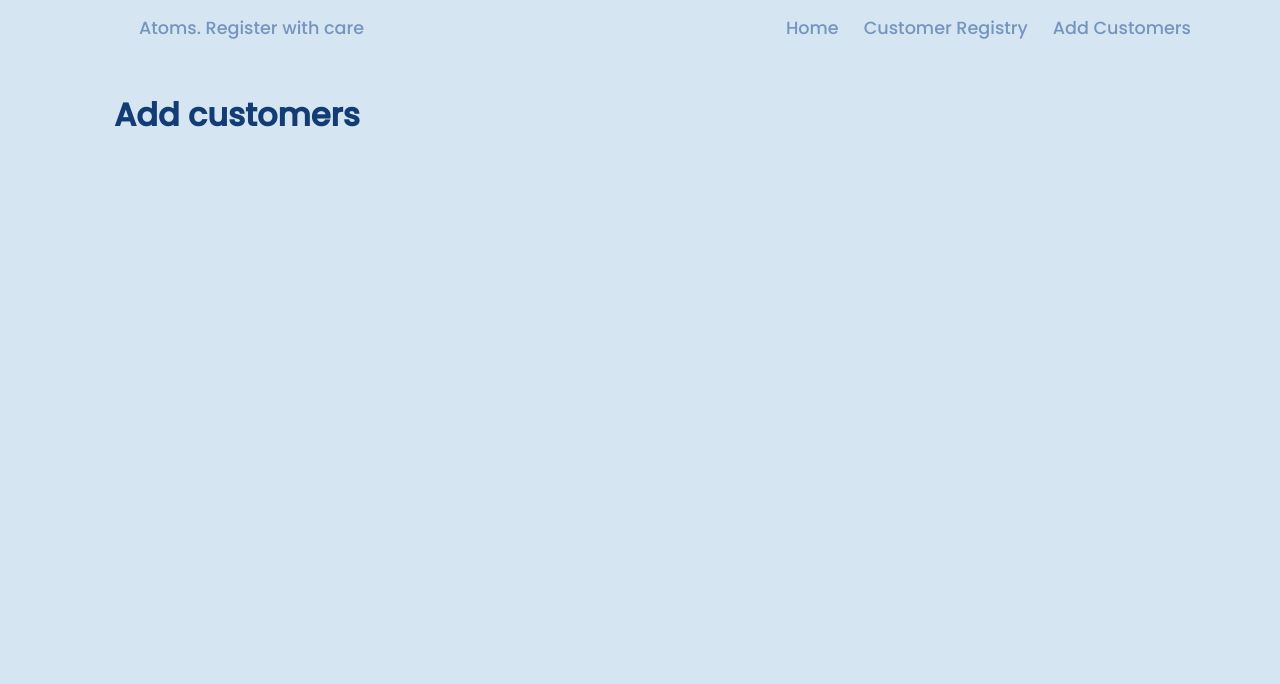
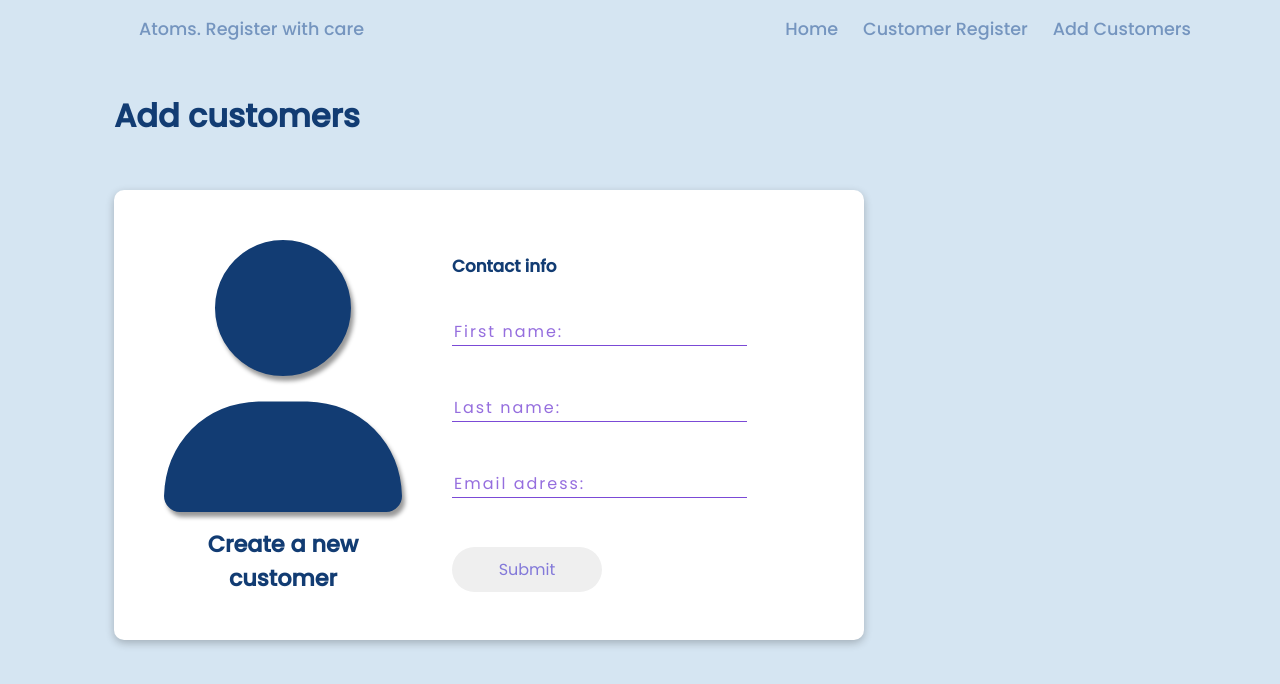
Before and after one commit to Tylerstratford/ReactApp, a React (Create React App) app: page /addcustomers in a window 1280 px wide. Shown: the top 684 px of the page. Built offline with nearby package versions, Linux system fonts and the light colour scheme; some icons are missing.

Commit message:
add customer form added

```diff
--- a/src/Views/AddCustomers.js
+++ b/src/Views/AddCustomers.js
@@ -1,9 +1,11 @@
 import React from 'react'
+import Form from '../components/Form'
 
 const AddCustomers = () => {
     return (
         <div className="containerElements">
             <h1 className="title">Add customers</h1>
+            <Form />
         </div>
     )
 }
--- a/src/Views/ShowCustomers.js
+++ b/src/Views/ShowCustomers.js
@@ -21,7 +21,7 @@ const ShowCustomers = () => {
 
         <div className="containerElements">
             <div className="top">
-                <h1 className="title">Customer Registry</h1>
+                <h1 className="title">Customer Register</h1>
                 <Search />
             </div>
             <div className ="customerGrid">
--- /dev/null
+++ b/src/components/Form.js
@@ -0,0 +1,25 @@
+import React from 'react'
+
+const Form = () => {
+    return (
+        <div className="containerCard">
+            <div className="cardCustomer">
+                <div className="leftCardCustomer">
+                    <i className="fas fa-user customerIconCustomer"></i>
+                    <h2>Create a new customer</h2>
+                    {/* <i className="fad fa-stars customerStar"></i> */}
+                </div>
+                <div className="rightCardCustomer">
+                    <h2>Contact info </h2>
+                    <input className ="search" type="text" placeholder = "First name: " />
+                    <input className = "search" type="text" placeholder = "Last name: "/>
+                    <input className = "search" type="text" placeholder = "Email adress:" />
+                    <input className = "button" id="button" type="submit" placeholder = "submit" />
+                </div>
+
+            </div>
+        </div>
+    )
+}
+
+export default Form
--- a/src/components/Navbar.js
+++ b/src/components/Navbar.js
@@ -10,7 +10,7 @@ const Navbar = () => {
             </div>
             <div className="navbar-right">
                 <NavLink className = "navLinks" to="/Home">Home</NavLink>
-                <NavLink className = "navLinks" to="/ShowCustomers">Customer Registry</NavLink>
+                <NavLink className = "navLinks" to="/ShowCustomers">Customer Register</NavLink>
                 <NavLink className = "navLinks" to="/AddCustomers">Add Customers</NavLink>
             </div>
         </nav>
--- a/src/index.css
+++ b/src/index.css
@@ -11,7 +11,6 @@ body {
   margin: 0;
 }
 
-
 .navbar {
   display: flex;
   padding-top: 15px;
@@ -20,16 +19,20 @@ body {
   padding-right: 25px;
   align-items: center;
 }
+
 .navbar-left {
   display: flex;
   align-items: center;
 }
+
 .navbar-left.div {
   padding-right: 25px;
 }
+
 .navbar-right {
   align-content: center;
 }
+
 .title {
   font-size: 32px;
   color: #123C73;
@@ -70,6 +73,7 @@ body {
   height: 100vh;
   margin-left: auto;
   margin-right: auto;
+  border: 1px solid transparent;
 }
 
 .containerElements {
@@ -165,3 +169,87 @@ body {
   opacity: 0.8;
   color: rgb(123, 74, 214);
 }
+
+/* Form - Add customer */
+
+.containerCard {
+  margin-top: 50px;
+  padding-left: 25px;
+  padding-right: 25px;
+  align-items: center;
+}
+
+.cardCustomer {
+  width: 750px;
+  height: 450px;
+  background-color: white;
+  box-shadow: rgba(0, 0, 0, 0.24) 0px 3px 8px;
+  border-radius: 10px;
+  display: flex;
+  justify-content: space-between;
+  /* transition: all 0.5s ease; */
+}
+
+.leftCardCustomer {
+  margin-left: 50px;
+  margin-top: 50px;
+  text-align: center;
+}
+
+.leftCardCustomer h2{
+  color: #123C73;
+  font-size: 1.4rem;
+  margin-top: 15px;
+}
+
+.rightCardCustomer {
+  text-align: left;
+  margin-top: 25px;
+  padding-left: 50px;
+  padding-right: 50px;
+  width: 50%;
+  display: flex;
+  flex-direction: column;
+  justify-content: space-evenly;
+}
+
+.rightCardCustomer input {
+  margin-bottom: 10px;
+}
+
+.rightCardCustomer h2 {
+  color: #123C73;
+  font-size: 1.05rem;
+}
+
+.customerIconCustomer {
+  font-size: 17rem;
+  color: #123C73;
+  filter: drop-shadow(3px 5px 2px rgb(0 0 0 / 0.4));
+}
+
+.customerStarCustomer {
+  padding-right: 25px;
+  font-size: 5rem;
+  position: absolute;
+  right: -10px;
+  top: -30px;
+  color: #8379D9;
+  filter: drop-shadow(3px 5px 2px rgb(0 0 0 / 0.4));
+}
+
+.button {
+  width: 150px;
+  height: 45px;
+  outline: none;
+  border: none;
+  color: #8379D9;
+  border-radius: 25px;
+  transition: all 0.5s ease;
+  cursor: pointer;
+}
+
+.button:hover {
+  color: white;
+  background-color: #8379D9;
+}
```
